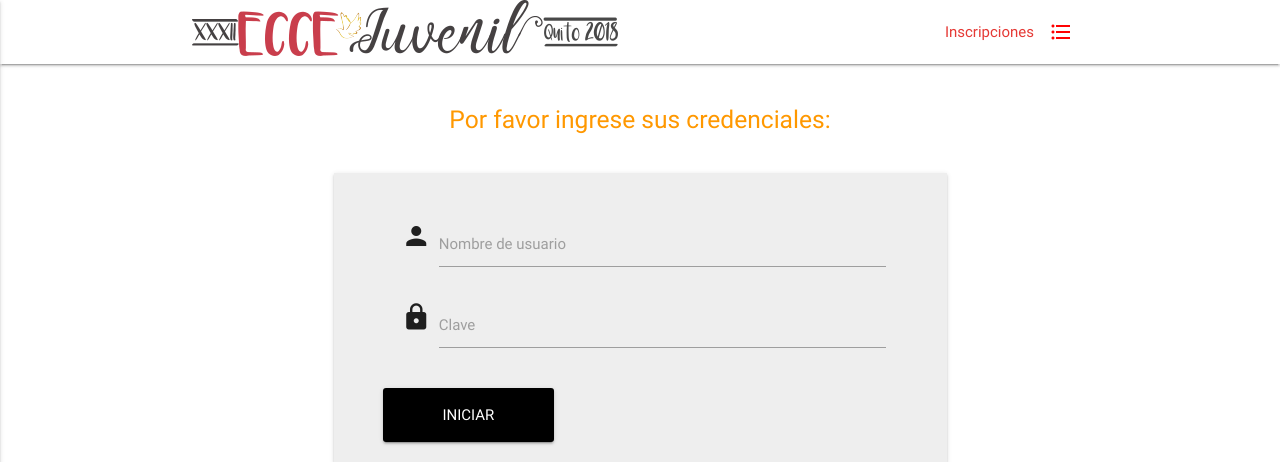
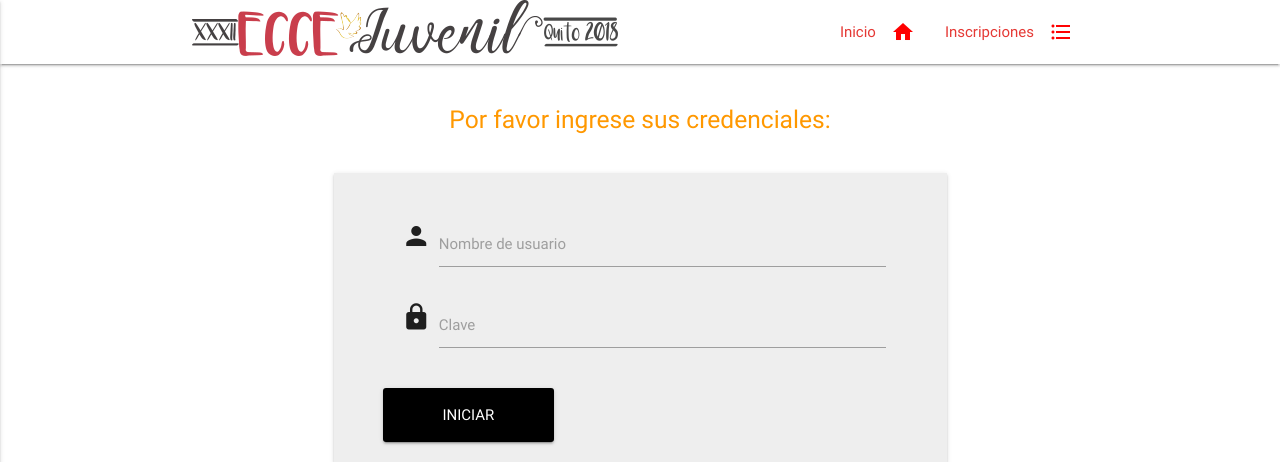
Before and after one commit to jammpaz/ecceju-inscripcion, a Flask app: a page that uses inscripcion/app/templates/includes/header.html in a window 1280 px wide. Shown: the top 462 px of the page. Run offline with Flask 2, Linux system fonts and the light colour scheme; parts of the project's set-up code (start-up, migrations or seed data) failed here and were passed over.

Commit message:
Adds new button to go inicio

```diff
--- a/inscripcion/app/auth/views.py
+++ b/inscripcion/app/auth/views.py
@@ -17,7 +17,8 @@ site = {
             'name': 'Inscripciones',
             },
         'home': {
-            'url': '/',
+            'url': 'https://www.rccec.org',
+            'name': 'Inicio'
             },
         'ecceju-urls':  {
                 'programacion': 'https://ecceju.rccec.org/programacion',
--- a/inscripcion/app/main/views.py
+++ b/inscripcion/app/main/views.py
@@ -19,7 +19,8 @@ site = {
             'name': 'Inscripciones',
             },
         'home': {
-            'url': '/'
+            'url': 'https://www.rccec.org',
+            'name': 'Inicio'
             },
         'ecceju-urls': {
                 'programacion': 'https://ecceju.rccec.org/programacion',
--- a/inscripcion/app/preventa/views.py
+++ b/inscripcion/app/preventa/views.py
@@ -18,7 +18,8 @@ site = {
             'name': 'Inscripciones',
             },
         'home': {
-            'url': '/'
+            'url': 'https://www.rccec.org',
+            'name': 'Inicio'
             },
         'ecceju-urls': {
                 'programacion': 'https://ecceju.rccec.org/programacion',
--- a/inscripcion/app/templates/includes/header.html
+++ b/inscripcion/app/templates/includes/header.html
@@ -7,12 +7,18 @@
 
       <ul class="right hide-on-med-and-down">
         <li>
+          <a href="{{ site['home']['url'] }}">
+            <span class="red-text text-darken-1">{{ site['home']['name'] }}</span>
+            <i class="material-icons right icon-red">home</i>
+          </a>
+        </li>
+
+        <li>
           <a href="{{ url_for('main.index_inscripcion') }}">
             <span class="red-text text-darken-1">{{ site['inscripciones']['name'] }}</span>
             <i class="material-icons right icon-red">format_list_bulleted</i>
           </a>
         </li>
-
 
         {% if current_user.is_authenticated %}
         <li>
@@ -25,6 +31,12 @@
       </ul>
 
       <ul id="nav-mobile" class="side-nav">
+        <li>
+          <a href="{{ site['home']['url'] }}">
+            <span class="red-text text-darken-1">{{ site['home']['name'] }}</span>
+          </a>
+        </li>
+
         <li>
           <a href="{{ url_for('main.index_inscripcion') }}">
             <span class="red-text text-darken-1">{{ site['inscripciones']['name'] }}</span>
```
